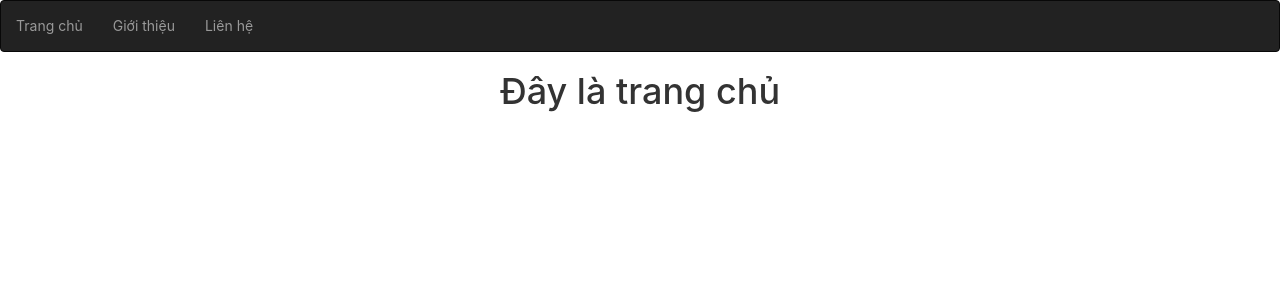
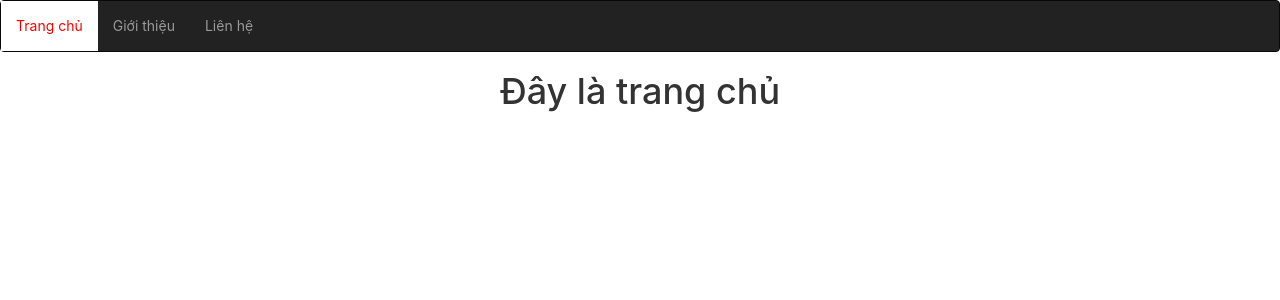
Before and after one commit to duytien812/REACTJS-React-Router, a React (Create React App) app: page / in a window 1280 px wide. Shown: the top 300 px of the page. Built offline with nearby package versions, Linux system fonts and the light colour scheme.

Commit message:
72. React Router v4 : NavLink 	- Active thẻ <a>

```diff
--- a/src/App.css
+++ b/src/App.css
@@ -36,3 +36,8 @@
     transform: rotate(360deg);
   }
 }
+
+.active{
+  background-color: white !important;
+  color: red !important;
+}
--- a/src/App.js
+++ b/src/App.js
@@ -1,6 +1,6 @@
 import React, { Component } from 'react';
 import './App.css';
-import { BrowserRouter as Router, Route, Link } from 'react-router-dom';
+import { BrowserRouter as Router, Route, NavLink } from 'react-router-dom';
 import Home from './components/Home';
 import About from './components/About';
 import Contact from './components/Contact';
@@ -14,14 +14,18 @@ class App extends Component {
 					<nav className="navbar navbar-inverse">
 						<ul className="nav navbar-nav">
 							<li>
-								<Link to="/" className="my-link">Trang chủ</Link>
 								{/* <a href="/">Trang chủ</a> */}
+								{/* <NavLink activeStyle={{
+									backgroundColor: 'white',
+									color: 'red'
+								}} exact to="/" className="my-link">Trang chủ</NavLink> */}
+								<NavLink activeClassName="active" exact to="/" className="my-link">Trang chủ</NavLink>
 							</li>
 							<li>
-								<Link to="/about" className="my-link">Giới thiệu</Link>
+								<NavLink activeClassName="active" to="/about" className="my-link">Giới thiệu</NavLink>
 							</li>
 							<li>
-								<Link to="/contact" className="my-link">Liên hệ</Link>
+								<NavLink activeClassName="active" to="/contact" className="my-link">Liên hệ</NavLink>
 							</li>
 						</ul>
 					</nav>
```
Also changed, not shown: NOTE.TXT.
